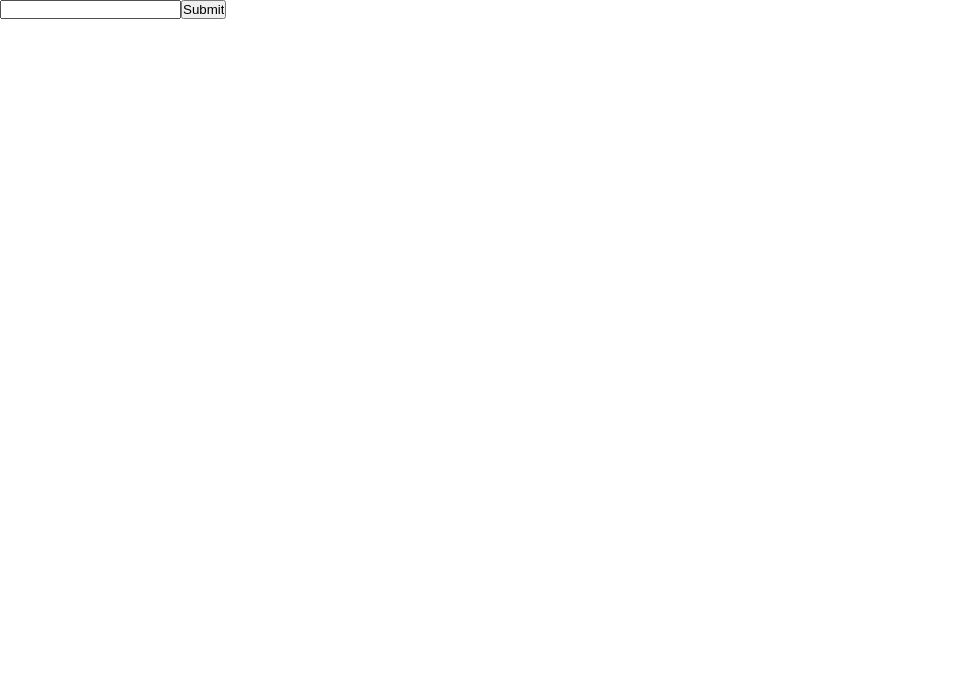
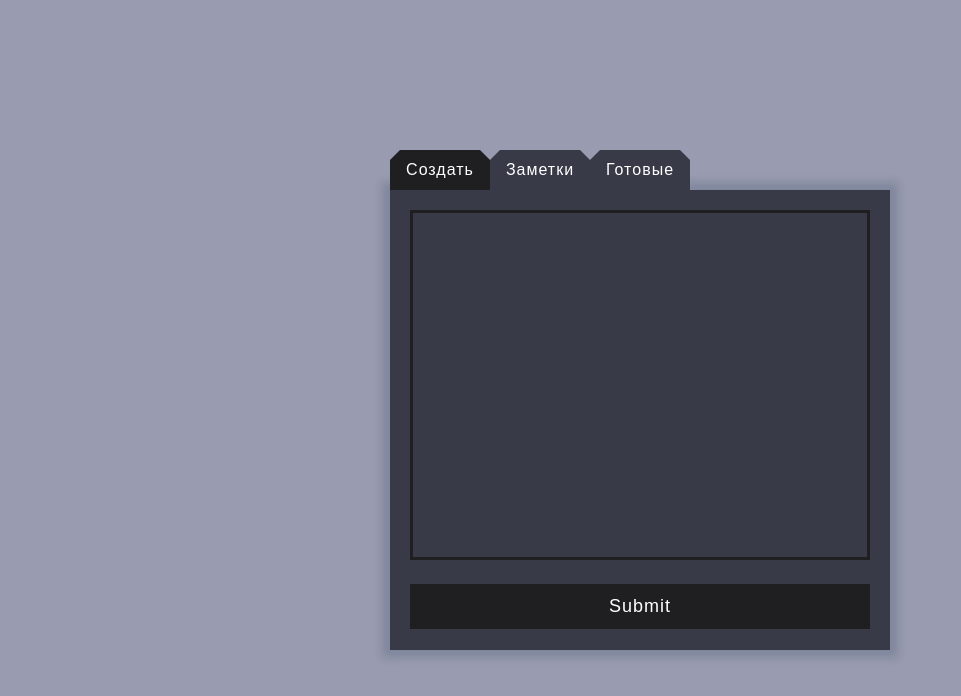
Before and after one commit to ageiwa/to-do-list-react, a React (Create React App) app: page / in a window 1280 px wide. Shown: the top 696 px of the page, without its empty margins (0-961 px from the left). Built offline with nearby package versions, Linux system fonts and the light colour scheme; the HTML template or start-up script is replaced by a standard one.

Commit message:
add styles

```diff
--- a/src/App/App.js
+++ b/src/App/App.js
@@ -1,11 +1,20 @@
 import React from 'react';
 import Form from './components/Form/index';
+import NoteList from './components/NoteList/index';
 import './style.css';
 
 const App = () => {
     return(
         <div className="app">
-            <Form />
+            <ul className="tab-list">
+                <li className="tab active-tab">Создать</li>
+                <li className="tab">Заметки</li>
+                <li className="tab">Готовые</li>
+            </ul>
+            <div className="content">
+                <Form />
+                <NoteList />
+            </div>
         </div>
     );
 }
--- a/src/App/components/Form/index.js
+++ b/src/App/components/Form/index.js
@@ -4,8 +4,8 @@ import './style.css';
 const Form = () => {
     return(
         <form className="form">
-            <input type="text"></input>
-            <input type="submit"></input>
+            <textarea className="text"></textarea>
+            <input className="submit" type="submit"></input>
         </form>
     );
 }
--- a/src/App/components/Form/style.css
+++ b/src/App/components/Form/style.css
@@ -0,0 +1,32 @@
+.form {
+    padding: 20px;
+}
+
+.form .text {
+    padding: 10px;
+    width: 100%;
+    height: 350px;
+    font-size: 18px;
+    color: #fff;
+    background-color: transparent;
+    border: 3px solid #1f1f22;
+    resize: none;
+    outline: none;
+    box-sizing: border-box;
+}
+
+.form .submit {
+    margin-top: 20px;
+    width: 100%;
+    height: 45px;
+    font-size: 18px;
+    color: #fff;
+    border: none;
+    background-color: #1f1f22;
+    cursor: pointer;
+}
+
+.form .submit:hover {
+    color: #000;
+    background-color: #fff;
+}
--- a/src/App/style.css
+++ b/src/App/style.css
@@ -1,4 +1,48 @@
 * {
     margin: 0;
     padding: 0;
+    font-family: sans-serif;
+    letter-spacing: 1px;
 }
+
+body {
+    width: 100vw;
+    height: 100vh;
+    display: flex;
+    align-items: center;
+    justify-content: center;
+    background-color: #999bb0;
+}
+
+.app {
+    width: 500px;
+    height: 500px;
+    display: flex;
+    flex-direction: column;
+}
+
+.tab-list {
+    display: flex;
+}
+
+.tab {
+    width: 100px;
+    height: 40px;
+    list-style: none;
+    color: #fff;
+    background-color: #383a47;
+    text-align: center;
+    line-height: 40px;
+    clip-path: polygon(0 10px, 10px 0, 90px 0, 100px 10px, 100px 40px, 0 40px);
+    cursor: pointer;
+}
+
+.active-tab {
+    background-color: #1f1f22;
+}
+
+.content {
+    flex: 1;
+    background-color: #383a47;
+    box-shadow: 0px 0px 8px 8px rgba(34, 60, 80, 0.2);
+}
```
Also changed, not shown: 1 other file (tests, documents, lock files or other folders).
